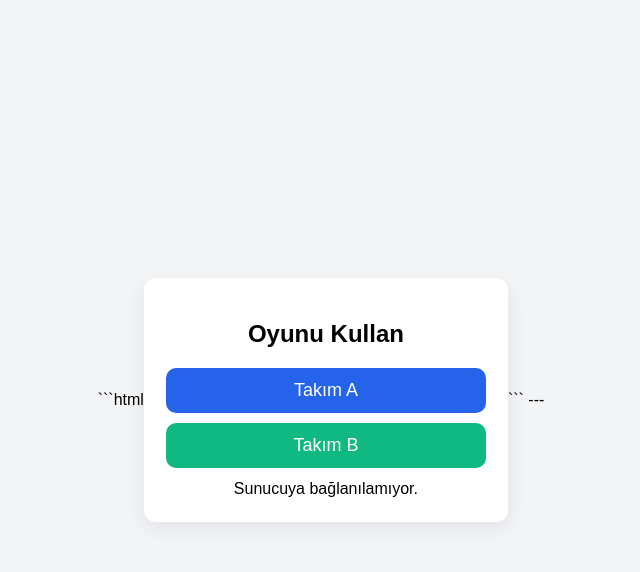
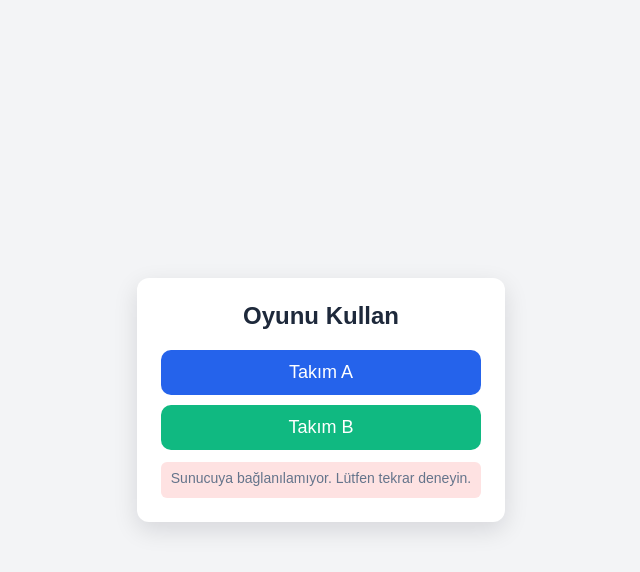
Before and after one commit to egegaming1995-stack/debate-app, a website: page public/vote.html in a window 1280 px wide. Both pictures are taken after a click on the button "Takım A". Shown: the whole page, without its empty margins (319-959 px from the left). Drawn offline with Linux system fonts and the light colour scheme; no server answers.

Commit message:
Update vote.html

````diff
--- a/public/vote.html
+++ b/public/vote.html
@@ -1,17 +1,86 @@
-```html
-<!doctype html>
-<html>
+<!DOCTYPE html>
+<html lang="tr">
 <head>
     <meta charset="utf-8" />
     <meta name="viewport" content="width=device-width, initial-scale=1" />
     <title>Oy Ver - Münazara</title>
     <style>
-body{ font-family: Arial, sans-serif; display:flex; align-items:center; justify-content:center; height:100vh; margin:0; background:#f3f4f6 }
-.box{ padding:22px; border-radius:12px; box-shadow:0 6px 20px rgba(2,6,23,0.08); background:white; width:320px; text-align:center }
-button{ display:block; width:100%; margin:10px 0; padding:12px; font-size:18px; border-radius:10px; cursor:pointer }
-.primary{ background:#2563eb; color:white; border:none }
-.secondary{ background:#10b981; color:white; border:none }
-#status{ margin-top:12px; min-height:20px }
+        body {
+            font-family: Arial, sans-serif;
+            display: flex;
+            align-items: center;
+            justify-content: center;
+            height: 100vh;
+            margin: 0;
+            background: #f3f4f6;
+            font-size: 16px;
+        }
+        .box {
+            padding: 24px;
+            border-radius: 12px;
+            box-shadow: 0 8px 24px rgba(2, 6, 23, 0.12);
+            background: white;
+            max-width: 320px;
+            width: 100%;
+            text-align: center;
+            transition: transform 0.2s;
+        }
+        .box:hover {
+            transform: translateY(-2px);
+        }
+        h2 {
+            margin: 0 0 20px;
+            font-size: 24px;
+            color: #1e293b;
+        }
+        button {
+            display: block;
+            width: 100%;
+            margin: 10px 0;
+            padding: 12px;
+            font-size: 18px;
+            border-radius: 10px;
+            cursor: pointer;
+            border: none;
+            transition: background 0.3s, transform 0.1s;
+        }
+        button:hover {
+            transform: scale(1.02);
+        }
+        .primary {
+            background: #2563eb;
+            color: white;
+        }
+        .primary:hover {
+            background: #1e40af;
+        }
+        .secondary {
+            background: #10b981;
+            color: white;
+        }
+        .secondary:hover {
+            background: #059669;
+        }
+        #status {
+            margin-top: 12px;
+            min-height: 20px;
+            color: #64748b;
+            font-size: 14px;
+            padding: 8px;
+            border-radius: 6px;
+        }
+        .loading {
+            color: #94a3b8;
+            font-style: italic;
+        }
+        .error {
+            color: #ef4444;
+            background: #fee2e2;
+        }
+        .success {
+            color: #10b981;
+            background: #d1fae5;
+        }
     </style>
 </head>
 <body>
@@ -22,31 +91,39 @@ button{ display:block; width:100%; margin:10px 0; padding:12px; font-size:18px;
         <div id="status"></div>
     </div>
 
+    <script>
+        async function sendVote(choice, button) {
+            const statusEl = document.getElementById('status');
+            statusEl.textContent = 'Yükleniyor...';
+            statusEl.className = 'loading';
 
-<script>
-async function sendVote(choice){
-try{
+            button.disabled = true; // Butonu geçici olarak devre dışı bırak
+            try {
                 const res = await fetch('/api/vote', {
                     method: 'POST',
-headers: {'Content-Type':'application/json'},
+                    headers: { 'Content-Type': 'application/json' },
                     body: JSON.stringify({ choice })
                 });
                 const data = await res.json();
-if(res.status === 429) document.getElementById('status').textContent = data.error || 'Zaten oy kullandınız.';
-else if(data.ok) document.getElementById('status').textContent = 'Oy kaydedildi. Teşekkürler!';
-else document.getElementById('status').textContent = 'Hata: ' + (data.error || 'Bilinmeyen');
-}catch(e){
-document.getElementById('status').textContent = 'Sunucuya bağlanılamıyor.';
+                if (res.status === 429) {
+                    statusEl.textContent = data.error || 'Zaten oy kullandınız.';
+                    statusEl.className = 'error';
+                } else if (data.ok) {
+                    statusEl.textContent = 'Oy kaydedildi. Teşekkürler!';
+                    statusEl.className = 'success';
+                } else {
+                    statusEl.textContent = 'Hata: ' + (data.error || 'Bilinmeyen');
+                    statusEl.className = 'error';
                 }
+            } catch (e) {
+                statusEl.textContent = 'Sunucuya bağlanılamıyor. Lütfen tekrar deneyin.';
+                statusEl.className = 'error';
+            }
+            button.disabled = false; // Butonu tekrar aktif et
         }
 
-
-document.getElementById('teamA').addEventListener('click', () => sendVote('teamA'));
-document.getElementById('teamB').addEventListener('click', () => sendVote('teamB'));
+        document.getElementById('teamA').addEventListener('click', () => sendVote('teamA', document.getElementById('teamA')));
+        document.getElementById('teamB').addEventListener('click', () => sendVote('teamB', document.getElementById('teamB')));
     </script>
 </body>
 </html>
-```
-
-
----
````
Lines whose indentation alone changed are shown as unchanged.
